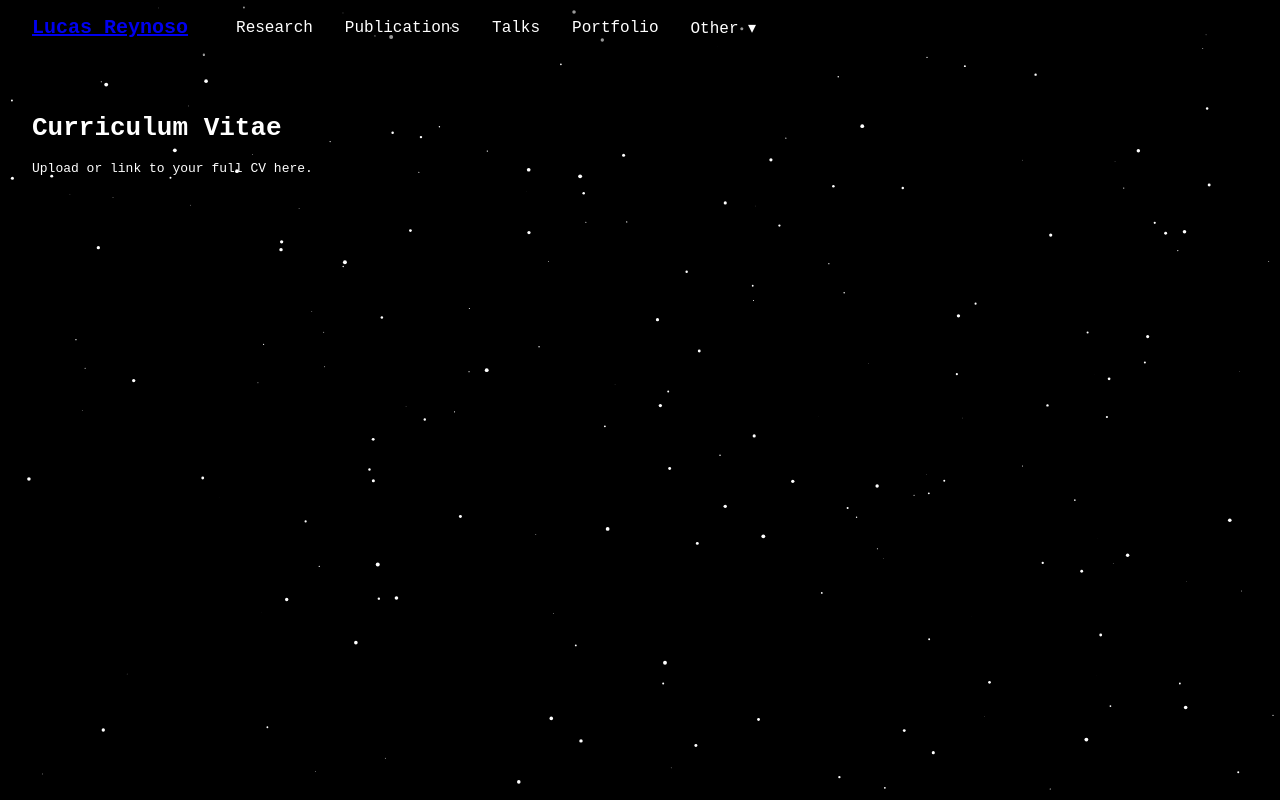
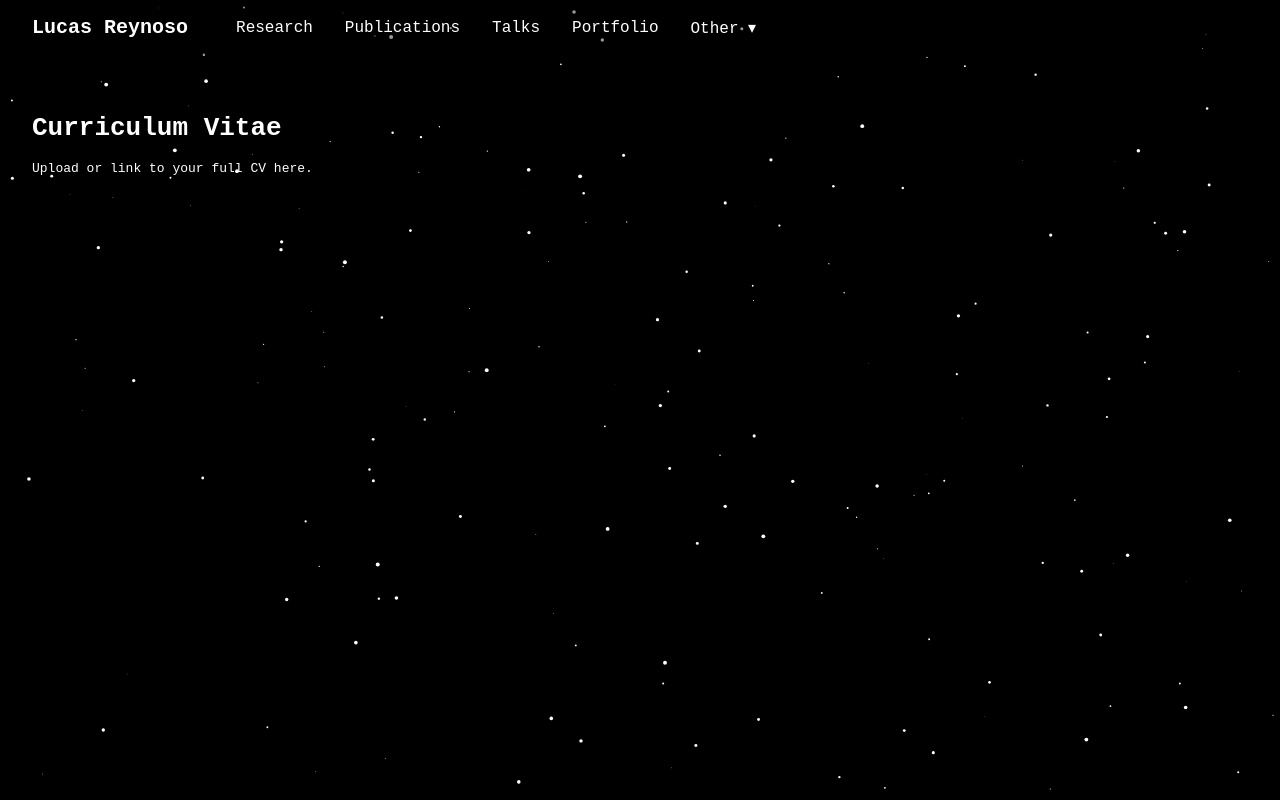
Before and after one commit to lreynos/lreynos.github.io, a plain HTML site: page cv.html in a window 1280 px wide. Drawn offline with Linux system fonts and the light colour scheme.

Commit message:
Update styles.css

```diff
--- a/styles.css
+++ b/styles.css
@@ -42,6 +42,11 @@ canvas {
   text-decoration: none;
 }
 
+.home-link {
+  color: inherit;
+  text-decoration: none;
+}
+
 .dropdown {
   position: relative;
   display: inline-block;
```
